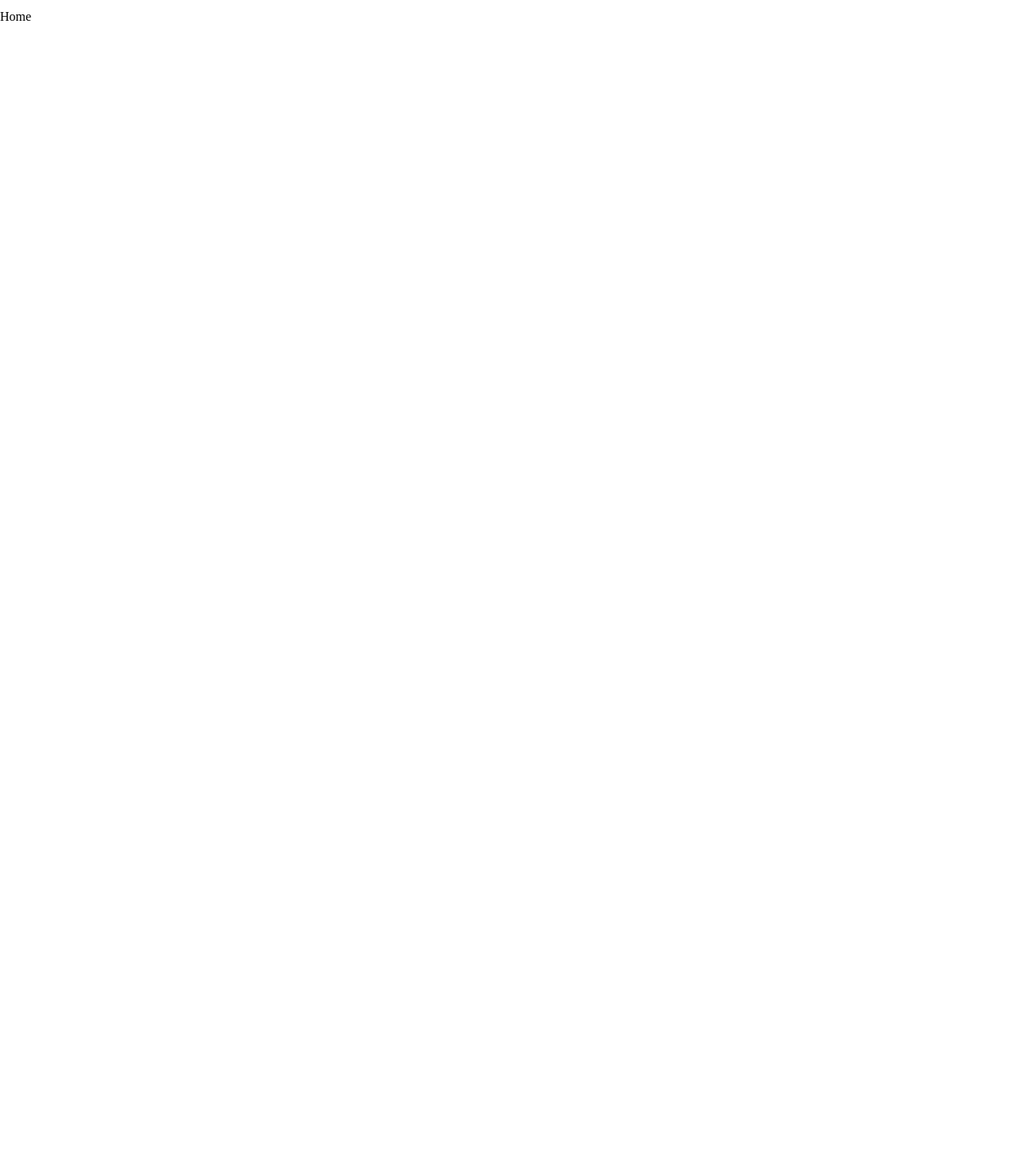
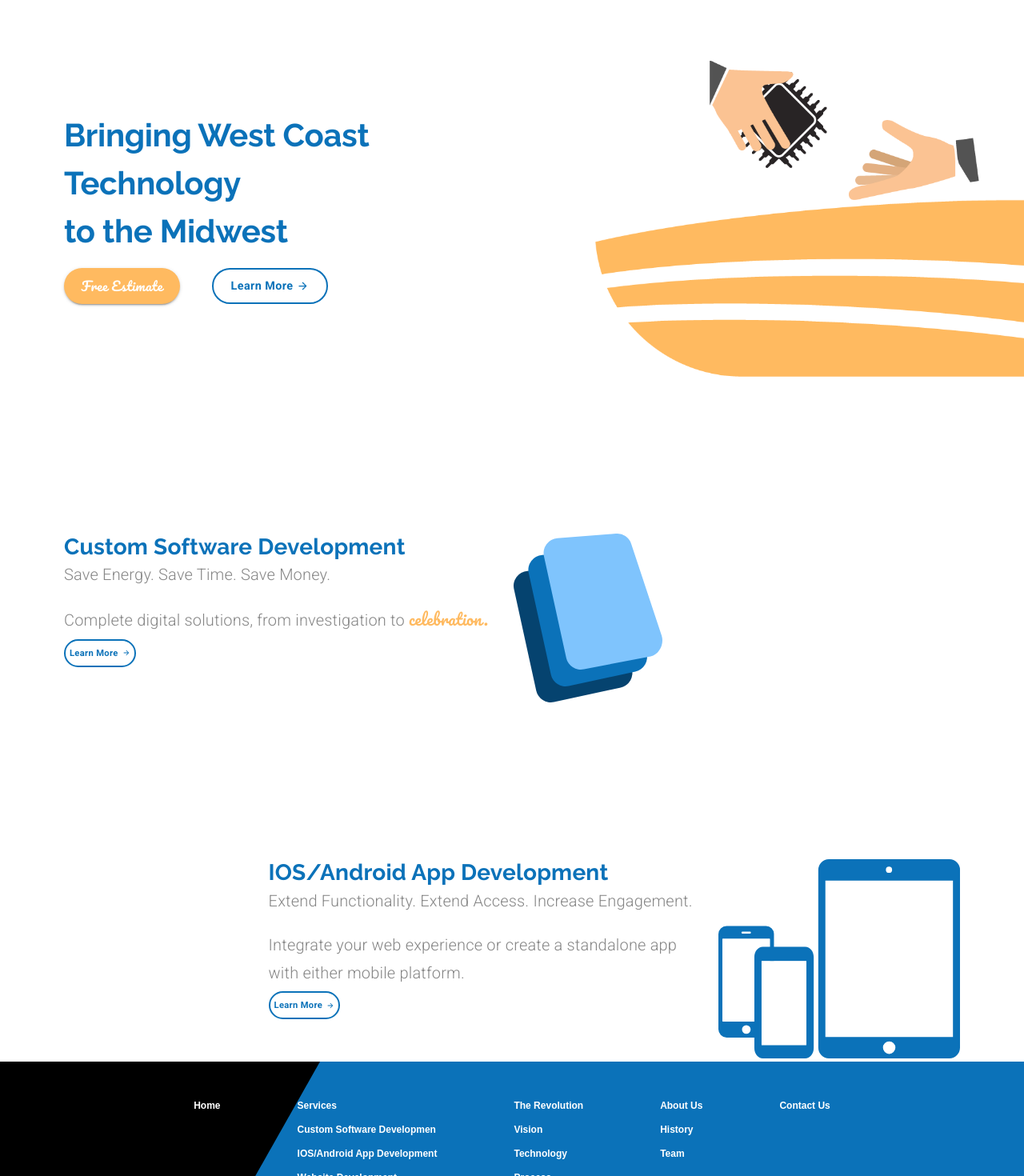
Before and after one commit to Diane998/React-ArcDevelopment, a React (Create React App) app: page / in a window 1280 px wide. Shown: the part 100-1570 px from the top of the page at 80% size. Built offline with nearby package versions, Linux system fonts and the light colour scheme.

Commit message:
Added a main and services section

```diff
--- a/package.json
+++ b/package.json
@@ -11,6 +11,7 @@
     "@testing-library/user-event": "^12.1.10",
     "react": "^17.0.1",
     "react-dom": "^17.0.1",
+    "react-lottie": "^1.2.3",
     "react-router-dom": "^5.2.0",
     "react-scripts": "4.0.1",
     "web-vitals": "^0.2.4"
--- a/src/components/App.js
+++ b/src/components/App.js
@@ -4,6 +4,7 @@
 import theme from './ui/Theme';
 import Header from './ui/Header';
 import Footer from './ui/Footer';
+import Home from './pages/Home';
 
 import { ThemeProvider } from '@material-ui/styles';
 
@@ -21,11 +22,7 @@
           setSelectedIndex={setSelectedIndex}
         />
         <Switch>
-          <Route
-            path="/"
-            exact
-            component={() => <div style={{ height: '2000px' }}>Home</div>}
-          />
+          <Route path="/" exact component={Home} />
           <Route path="/services" exact component={() => <div>Services</div>} />
           <Route
             path="/revolution"
--- /dev/null
+++ b/src/components/pages/Home.js
@@ -0,0 +1,238 @@
+import React from 'react';
+import Lottie from 'react-lottie';
+import { makeStyles, useTheme } from '@material-ui/core/styles';
+import useMediaQuery from '@material-ui/core/useMediaQuery';
+
+import Grid from '@material-ui/core/Grid';
+import Button from '@material-ui/core/Button';
+import Typography from '@material-ui/core/Typography';
+import ButtonArrow from '../ui/ButtonArrow';
+
+import animationData from '../../animations/landinganimation/data';
+import customSoftwareIcon from '../../assets/Custom Software Icon.svg';
+import mobileAppsIcon from '../../assets/mobileIcon.svg';
+
+const useStyles = makeStyles(theme => ({
+  mainContainer: { margin: '5em 2em 0em 0em' },
+  animation: {
+    maxWidth: '50em',
+    minWidth: '21em',
+    margin: '2em 0em 0em 10%',
+    [theme.breakpoints.down('md')]: {
+      marginTop: '3em'
+    },
+    [theme.breakpoints.down('xs')]: {
+      marginTop: '2em',
+      maxWidth: '30em'
+    }
+  },
+  textContainer: {
+    minWidth: '21.5em',
+    marginLeft: '5em',
+    [theme.breakpoints.down('xs')]: {
+      marginLeft: 0
+    }
+  },
+  buttonContainer: {
+    marginTop: '1em',
+    [theme.breakpoints.down('xs')]: {
+      margin: '1em 1em'
+    }
+  },
+  estimate: {
+    ...theme.typography.estimate,
+    backgroundColor: theme.palette.common.orange,
+    borderRadius: 50,
+    height: 45,
+    width: 145,
+    marginRight: 40,
+    '&:hover': {
+      backgroundColor: theme.palette.secondary.light
+    }
+  },
+  learn: {
+    ...theme.typography.learnButton,
+    fontSize: '0.9rem',
+    height: 45,
+    width: 145
+  },
+  learnServices: {
+    ...theme.typography.learnButton,
+    fontSize: '0.7rem',
+    height: 35,
+    padding: 5,
+    margin: '0.5em 0em 1em 0em'
+  },
+  h2: {
+    [theme.breakpoints.down('xs')]: {
+      fontSize: '2em',
+      padding: '0em 0.5em'
+    }
+  },
+  specialText: {
+    fontFamily: 'Pacifico',
+    color: theme.palette.common.orange
+  },
+  subtitle: {
+    marginBottom: '1em'
+  },
+  icon: {
+    marginLeft: '2em',
+    [theme.breakpoints.down('xs')]: {
+      marginLeft: 0
+    }
+  },
+  servicesContainer: {
+    marginTop: '12em',
+    [theme.breakpoints.down('sm')]: {
+      padding: 25
+    }
+  }
+}));
+
+const Home = () => {
+  const classes = useStyles();
+  const theme = useTheme();
+  const matchesSM = useMediaQuery(theme.breakpoints.down('sm'));
+
+  const defaultOptions = {
+    loop: true,
+    autoplay: true,
+    animationData: animationData,
+    rendererSettings: {
+      preserveAspectRatio: 'xMidYMid slice'
+    }
+  };
+
+  return (
+    <Grid className={classes.mainContainer} container direction="column">
+      <Grid item>
+        {/* Hero block */}
+        <Grid container direction="row" alignItems="center" justify="flex-end">
+          <Grid
+            style={{
+              marginLeft: matchesSM ? 0 : '5em',
+              textAlign: matchesSM ? 'center' : undefined
+            }}
+            className={classes.textContainer}
+            sm
+            item
+          >
+            <Typography className={classes.h2} variant="h2">
+              Bringing West Coast Technology
+              <br />
+              to the Midwest
+            </Typography>
+            <Grid
+              container
+              alignItems="center"
+              className={classes.buttonContainer}
+            >
+              <Grid item>
+                <Button className={classes.estimate} variant="contained">
+                  Free Estimate
+                </Button>
+              </Grid>
+              <Grid item>
+                <Button variant="outlined" className={classes.learn}>
+                  <spane style={{ marginRight: 5 }}>Learn More</spane>
+                  <ButtonArrow
+                    width={15}
+                    height={15}
+                    fill={theme.palette.common.blue}
+                  />
+                </Button>
+              </Grid>
+            </Grid>
+          </Grid>
+          <Grid sm item className={classes.animation}>
+            <Lottie options={defaultOptions} height={'100'} qidth={'100'} />
+          </Grid>
+        </Grid>
+      </Grid>
+      <Grid item>
+        {/* services block*/}
+        <Grid
+          container
+          direction="row"
+          justify={matchesSM ? 'center' : undefined}
+          className={classes.servicesContainer}
+        >
+          <Grid
+            item
+            style={{
+              marginLeft: matchesSM ? 0 : '5em',
+              textAlign: matchesSM ? 'center' : undefined
+            }}
+          >
+            <Typography variant="h4">Custom Software Development</Typography>
+            <Typography variant="subtitle1" className={classes.subtitle}>
+              Save Energy. Save Time. Save Money.
+            </Typography>
+            <Typography variant="subtitle1">
+              Complete digital solutions, from investigation to{' '}
+              <span className={classes.specialText}>celebration.</span>
+            </Typography>
+            <Button className={classes.learnServices} variant="outlined">
+              <span style={{ marginRight: 5 }}>Learn More</span>
+              <ButtonArrow
+                width={10}
+                height={10}
+                fill={theme.palette.common.blue}
+              />
+            </Button>
+          </Grid>
+          <Grid item>
+            <img
+              className={classes.icon}
+              src={customSoftwareIcon}
+              alt="custom software icon"
+            />
+          </Grid>
+        </Grid>
+      </Grid>
+      <Grid item>
+        {/* IOS/Android block*/}
+        <Grid
+          container
+          direction="row"
+          justify={matchesSM ? 'center' : 'flex-end'}
+          className={classes.servicesContainer}
+        >
+          <Grid
+            item
+            style={{
+              textAlign: matchesSM ? 'center' : undefined
+            }}
+          >
+            <Typography variant="h4">IOS/Android App Development</Typography>
+            <Typography variant="subtitle1" className={classes.subtitle}>
+              Extend Functionality. Extend Access. Increase Engagement.
+            </Typography>
+            <Typography variant="subtitle1">
+              Integrate your web experience or create a standalone app
+              {matchesSM ? ' ' : <br />}with either mobile platform.
+            </Typography>
+            <Button className={classes.learnServices} variant="outlined">
+              <span style={{ marginRight: 5 }}>Learn More</span>
+              <ButtonArrow
+                width={10}
+                height={10}
+                fill={theme.palette.common.blue}
+              />
+            </Button>
+          </Grid>
+          <Grid item style={{ marginRight: matchesSM ? 0 : '5em' }}>
+            <img
+              className={classes.icon}
+              src={mobileAppsIcon}
+              alt="custom software icon"
+            />
+          </Grid>
+        </Grid>
+      </Grid>
+    </Grid>
+  );
+};
+
+export default Home;
--- /dev/null
+++ b/src/components/ui/ButtonArrow.js
@@ -0,0 +1,16 @@
+import React from "react";
+
+export default function ButtonArrow(props) {
+  return (
+    <svg
+      className={props.class}
+      xmlns="http://www.w3.org/2000/svg"
+      width={props.width}
+      height={props.height}
+      fill={props.fill}
+      viewBox="0 0 18 18"
+    >
+      <path d="M9 3L7.94 4.06l4.19 4.19H3v1.5h9.13l-4.19 4.19L9 15l6-6z" />
+    </svg>
+  );
+}
--- a/src/components/ui/Footer.js
+++ b/src/components/ui/Footer.js
@@ -108,7 +108,7 @@
                 to="/mobileapps"
                 className={classes.link}
               >
-                Mobile Development
+                IOS/Android App Development
               </Grid>
               <Grid
                 item
--- a/src/components/ui/Header.js
+++ b/src/components/ui/Header.js
@@ -73,7 +73,10 @@
     ...theme.typography.estimate,
     borderRadius: '50px',
     margin: '0px 25px 0px 50px',
-    height: '45px'
+    height: '45px',
+    '&:hover': {
+      backgroundColor: theme.palette.secondary.light
+    }
   },
   menu: {
     backgroundColor: theme.palette.common.blue,
@@ -152,7 +155,7 @@
       selectedIndex: 1
     },
     {
-      name: 'Mobile App Development',
+      name: 'IOS/Android App Development',
       link: 'mobileapps',
       activeIndex: 1,
       selectedIndex: 2
--- a/src/components/ui/Theme.js
+++ b/src/components/ui/Theme.js
@@ -1,26 +1,28 @@
 import { createMuiTheme } from '@material-ui/core/styles';
 
 const arcBlue = '#0B72B9',
-  arcOrange = '#FFBA60';
+  arcOrange = '#FFBA60',
+  arcGrey = '#868686';
 
 export default createMuiTheme({
   palette: {
     common: {
-      blue: `${arcBlue}`,
-      orange: `${arcOrange}`
+      blue: arcBlue,
+      orange: arcOrange
     },
     primary: {
-      main: `${arcBlue}`
+      main: arcBlue
     },
     secondary: {
-      main: `${arcOrange}`
+      main: arcOrange
     }
   },
   typography: {
     tab: {
       fontFamily: 'Raleway',
       textTransform: 'none',
-      fontWeight: '700',
+      fontWeight: 700,
+      color: 'white',
       fontSize: '1rem'
     },
     estimate: {
@@ -28,6 +30,80 @@
       fontSize: '1rem',
       textTransform: 'none',
       color: 'white'
+    },
+    h2: {
+      fontFamily: 'Raleway',
+      fontWeight: 700,
+      fontSize: '2.5rem',
+      color: arcBlue,
+      lineHeight: 1.5
+    },
+    h3: {
+      fontFamily: 'Pacifico',
+      fontSize: '2.5rem',
+      color: arcBlue
+    },
+    h4: {
+      fontFamily: 'Raleway',
+      fontSize: '1.75rem',
+      color: arcBlue,
+      fontWeight: 700
+    },
+    h6: {
+      fontWeight: 500,
+      fontFamily: 'Raleway',
+      color: arcBlue
+    },
+    subtitle1: {
+      fontSize: '1.25rem',
+      fontWeight: 300,
+      color: arcGrey
+    },
+    subtitle2: {
+      color: 'white',
+      fontWeight: 300,
+      fontSize: '1.25rem'
+    },
+    body1: {
+      fontSize: '1.25rem',
+      color: arcGrey,
+      fontWeight: 300
+    },
+    caption: {
+      fontSize: '1rem',
+      fontWeight: 300,
+      color: arcGrey
+    },
+    learnButton: {
+      borderColor: arcBlue,
+      borderWidth: 2,
+      textTransform: 'none',
+      color: arcBlue,
+      borderRadius: 50,
+      fontFamily: 'Roboto',
+      fontWeight: 'bold'
+    }
+  },
+  overrides: {
+    MuiInputLabel: {
+      root: {
+        color: arcBlue,
+        fontSize: '1rem'
+      }
+    },
+    MuiInput: {
+      root: {
+        color: arcGrey,
+        fontWeight: 300
+      },
+      underline: {
+        '&:before': {
+          borderBottom: `2px solid ${arcBlue}`
+        },
+        '&:hover:not($disabled):not($focused):not($error):before': {
+          borderBottom: `2px solid ${arcBlue}`
+        }
+      }
     }
   }
 });
```
Also changed, not shown: 2 other files (tests, documents, lock files or other folders).
